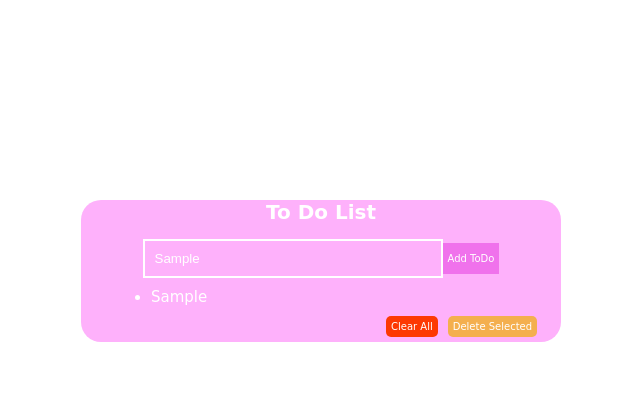
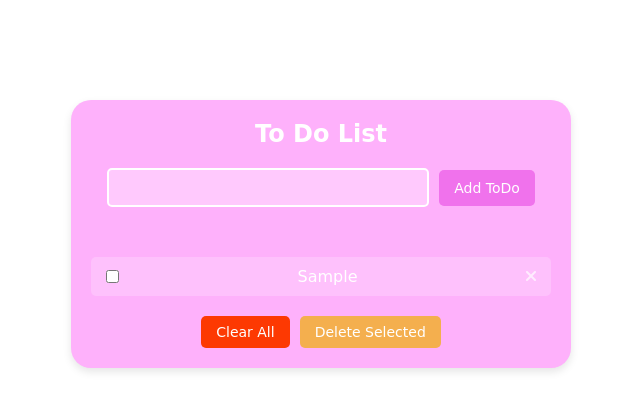
Before and after one commit to nusratjahandina3789/Todo-App, a plain HTML site: page index.html in a window 1280 px wide. Both pictures are taken after typing "Sample" into the empty fields and a click on the button "Add ToDo". Shown: the whole page, without its empty margins (319-959 px from the left). Drawn offline with Linux system fonts and the light colour scheme; a web font is replaced by a local one.

Commit message:
todo list

```diff
--- a/index.html
+++ b/index.html
@@ -10,6 +10,7 @@
     <link
         href="https://fonts.googleapis.com/css2?family=Playwrite+AU+NSW:wght@100..400&family=Poppins:ital,wght@0,100;0,200;0,300;0,400;0,500;0,600;0,700;0,800;0,900;1,100;1,200;1,300;1,400;1,500;1,600;1,700;1,800;1,900&family=Roboto+Slab:wght@100..900&display=swap"
         rel="stylesheet">
+    <link rel="stylesheet" href="https://cdnjs.cloudflare.com/ajax/libs/font-awesome/6.0.0/css/all.min.css">
     <link rel="stylesheet" href="style.css">
 </head>
 
@@ -22,7 +23,7 @@
         </div>
         <p id="error"></p>
         <ul id="ul"></ul>
-         <div class="controls">
+        <div class="controls">
             <button id="clearAllBtn">Clear All</button>
             <button id="deleteSelectedBtn">Delete Selected</button>
         </div>
--- a/script.js
+++ b/script.js
@@ -1,17 +1,65 @@
-const todoButton = document.getElementById("todoButton")
-const todoInput = document.getElementById("todoInput")
-const error = document.getElementById("error")
-const ul = document.getElementById("ul")
+const todoButton = document.getElementById("todoButton");
+const todoInput = document.getElementById("todoInput");
+const error = document.getElementById("error");
+const ul = document.getElementById("ul");
 const clearAllBtn = document.getElementById('clearAllBtn');
 const deleteSelectedBtn = document.getElementById('deleteSelectedBtn');
+
 todoButton.addEventListener("click", function () {
-    if (todoInput.value == "") {
-        error.innerHTML = "Give a todo list!";
-    } else {
-        error.innerHTML = ""
-        const li = document.createElement("li")
-        li.innerHTML = todoInput.value
-        ul.appendChild(li)
+    if (todoInput.value.trim() === "") {
+        error.innerHTML = "Please give me a todo list!";
+        return;
     }
 
-})
+    error.innerHTML = "";
+
+    const li = document.createElement("li");
+
+    const checkbox = document.createElement("input");
+    checkbox.type = "checkbox";
+
+    const taskText = document.createElement("span");
+    taskText.className = "task-text";
+    taskText.textContent = todoInput.value;
+
+    const deleteBtn = document.createElement("button");
+    deleteBtn.className = "delete-btn";
+    deleteBtn.innerHTML = '<i class="fas fa-times"></i>';
+
+    li.appendChild(checkbox);
+    li.appendChild(taskText);
+    li.appendChild(deleteBtn);
+
+
+    ul.appendChild(li);
+
+
+    todoInput.value = "";
+    checkbox.addEventListener("change", function () {
+        if (this.checked) {
+            li.classList.add("completed");
+        } else {
+            li.classList.remove("completed");
+        }
+    });
+
+    deleteBtn.addEventListener("click", function () {
+        li.remove();
+    });
+});
+
+clearAllBtn.addEventListener("click", function () {
+    ul.innerHTML = "";
+});
+
+deleteSelectedBtn.addEventListener("click", function () {
+    const checkboxes = document.querySelectorAll("#ul li input[type='checkbox']:checked");
+    checkboxes.forEach(checkbox => {
+        checkbox.parentElement.remove();
+    });
+});
+todoInput.addEventListener("keypress", function (e) {
+    if (e.key === "Enter") {
+        todoButton.click();
+    }
+});
--- a/style.css
+++ b/style.css
@@ -6,6 +6,7 @@
 
 body {
     background: #ffffff;
+    font-family: "Playwrite AU NSW", cursive;
 }
 
 .todobox {
@@ -13,63 +14,120 @@ body {
     text-align: center;
     border: none;
     border-radius: 20px;
-    padding: 0px 0px;
-    margin: 200px 400px;
+    padding: 20px;
+    margin: 100px auto;
+    max-width: 500px;
+    box-shadow: 0 4px 8px rgba(0, 0, 0, 0.1);
 }
 
 .todobox h1 {
-    font-family: "Playwrite AU NSW", cursive;
-    font-size: 20px;
+    font-size: 24px;
     font-weight: 700;
     color: white;
-    margin: 5px 0px;
+    margin-bottom: 20px;
 }
 
 .todobox .todocontent {
     display: flex;
     justify-content: center;
     align-items: center;
+    gap: 10px;
+    margin-bottom: 10px;
 }
 
 .todobox .todocontent #todoInput {
-    background: transparent;
+    background: rgba(255, 255, 255, 0.3);
     color: #ffffff;
     border: 2px solid #ffffff;
-    padding: 10px;
-    width: 300px;
-    margin: 10px 0px;
+    border-radius: 5px;
+    padding: 10px 15px;
+    width: 70%;
+    font-family: inherit;
+}
+
+.todobox .todocontent #todoInput::placeholder {
+    color: rgba(255, 255, 255, 0.7);
 }
 
 .todobox .todocontent #todoButton {
-    font-family: "Playwrite AU NSW", cursive;
-    font-size: 10px;
-    font-weight: 400;
+    font-family: inherit;
+    font-size: 14px;
+    font-weight: 500;
     color: white;
     background: #f072ec;
     border: none;
-    padding: 10px 5px;
+    border-radius: 5px;
+    padding: 10px 15px;
+    cursor: pointer;
+    transition: 0.3s;
+}
+
+.todobox .todocontent #todoButton:hover {
+    background: #e055db;
 }
 
 .todobox #error {
-    font-family: "Playwrite AU NSW", cursive;
-    font-size: 15px;
+    font-size: 14px;
     font-weight: 500;
-    color: #ffffff;
+    color: #ffeb3b;
+    min-height: 20px;
+    margin-bottom: 10px;
 }
 
 .todobox #ul {
-    text-align: left;
-    font-family: "Playwrite AU NSW", cursive;
-    font-size: 15px;
-    font-weight: 500;
-    color: #ffffff;
-    margin-left: 70px;
+    list-style: none;
+    margin: 20px 0;
+}
+
+.todobox #ul li {
+    display: flex;
+    align-items: center;
+    padding: 10px 15px;
+    margin: 5px 0;
+    background: rgba(255, 255, 255, 0.2);
+    border-radius: 5px;
+    transition: all 0.3s;
+}
+
+.todobox #ul li:hover {
+    background: rgba(255, 255, 255, 0.3);
+}
+
+.todobox #ul li input[type="checkbox"] {
+    margin-right: 10px;
+    cursor: pointer;
+}
+
+.todobox #ul li .task-text {
+    flex-grow: 1;
+    color: white;
+}
+
+.todobox #ul li .delete-btn {
+    color: white;
+    background: none;
+    border: none;
+    cursor: pointer;
+    font-size: 16px;
+    opacity: 0.7;
+    transition: opacity 0.3s;
+}
+
+.todobox #ul li .delete-btn:hover {
+    opacity: 1;
+    color: #ff5252;
+}
+
+.todobox #ul li.completed .task-text {
+    text-decoration: line-through;
+    opacity: 0.7;
 }
 
 .todobox .controls {
     display: flex;
-    margin: 5px 5px 5px 300px;
-
+    justify-content: center;
+    gap: 10px;
+    margin-top: 20px;
 }
 
 .controls button {
@@ -78,25 +136,24 @@ body {
     border-radius: 5px;
     cursor: pointer;
     font-size: 14px;
+    font-family: inherit;
+    transition: all 0.3s;
 }
 
 #clearAllBtn {
-    padding: 5px;
-    font-family: "Playwrite AU NSW", cursive;
-    font-size: 10px;
-    font-weight: 400;
+    background: #fd3902;
     color: white;
-    background: #fd3902;
-    border: none;
-    margin: 5px;
 }
+
+#clearAllBtn:hover {
+    background: #e03200;
+}
+
 #deleteSelectedBtn {
-    padding: 5px;
-    font-family: "Playwrite AU NSW", cursive;
-    font-size: 10px;
-    font-weight: 400;
+    background: #f4af4e;
     color: white;
-    background: #f4af4e;
-    border: none;
-    margin: 5px;
 }
+
+#deleteSelectedBtn:hover {
+    background: #e09e3d;
+}
```
